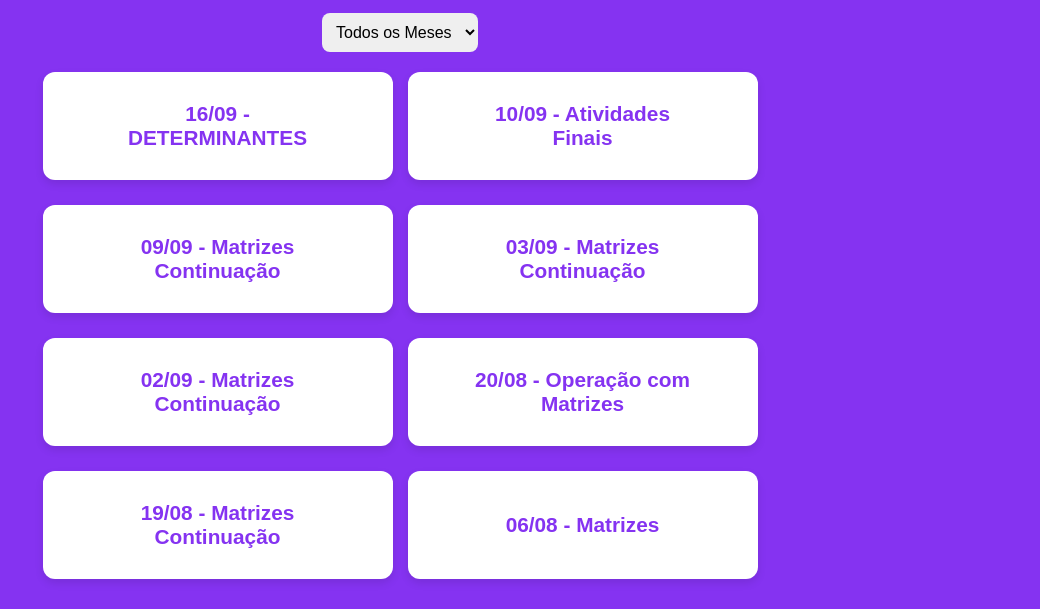
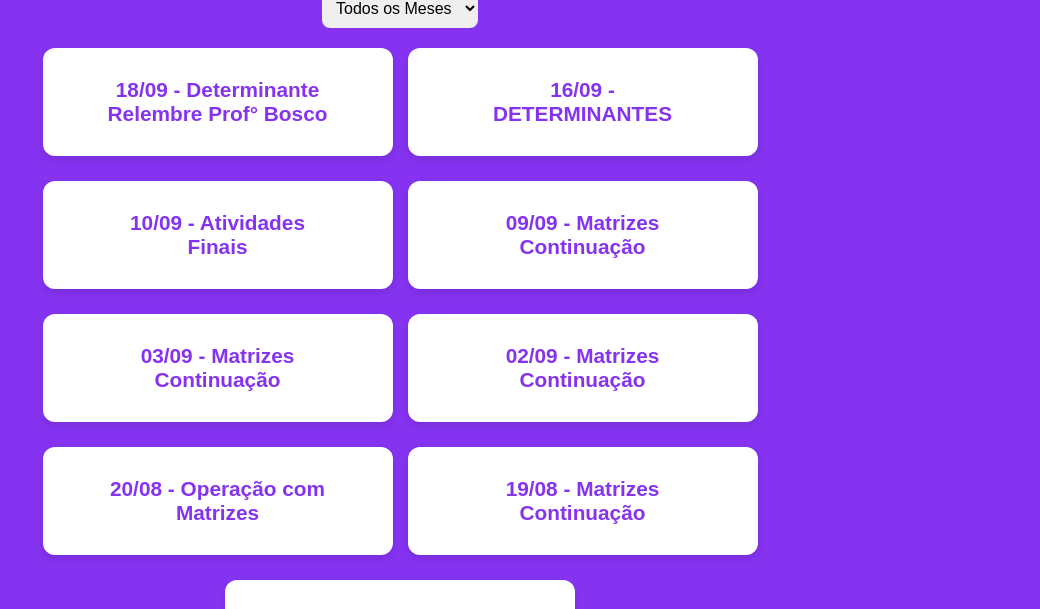
Before and after one commit to StudyTask-ai/MATEM-TICA-3-BIMESTRE-, a plain HTML site: page index.html in a window 1280 px wide. Shown: the part 191-800 px from the top of the page, without its empty margins (240-1280 px from the left). Drawn offline with Linux system fonts and the light colour scheme.

Commit message:
Update index.html

```diff
--- a/index.html
+++ b/index.html
@@ -244,6 +244,9 @@
 
         <!-- Botões de links -->
         <div class="buttons-wrapper">
+             <button class="button medium normal" data-month="09" onclick="window.location.href='https://studytask-ai.github.io/17-09-MATEM-TICA-DETERMINANTE-RELEMBRE-/'">
+   18/09 - Determinante Relembre Prof° Bosco
+             </button>
             <button class="button medium normal" data-month="09" onclick="window.location.href='https://studytask-ai.github.io/MATEM-TICA-16-09/'">
    16/09 - DETERMINANTES
             </button>
```
